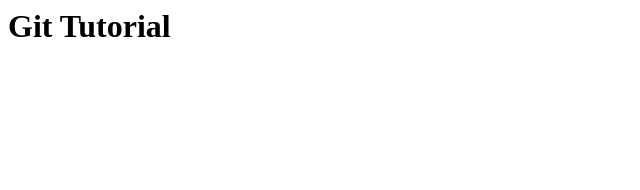
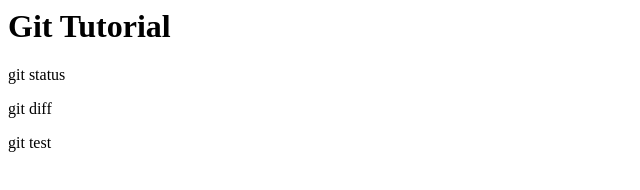
Before and after one commit to rwyboct1a/git_tutorial, a plain HTML site: page index.html in a window 1280 px wide. Shown: the whole page, without its empty margins (0-640 px from the left). Drawn offline with Linux system fonts and the light colour scheme.

Commit message:
git diffを追記

```diff
--- a/index.html
+++ b/index.html
@@ -1 +1,4 @@
 <h1>Git Tutorial</h1>
+<p>git status</p>
+<p>git diff</p>
+<p>git test</p>
```
